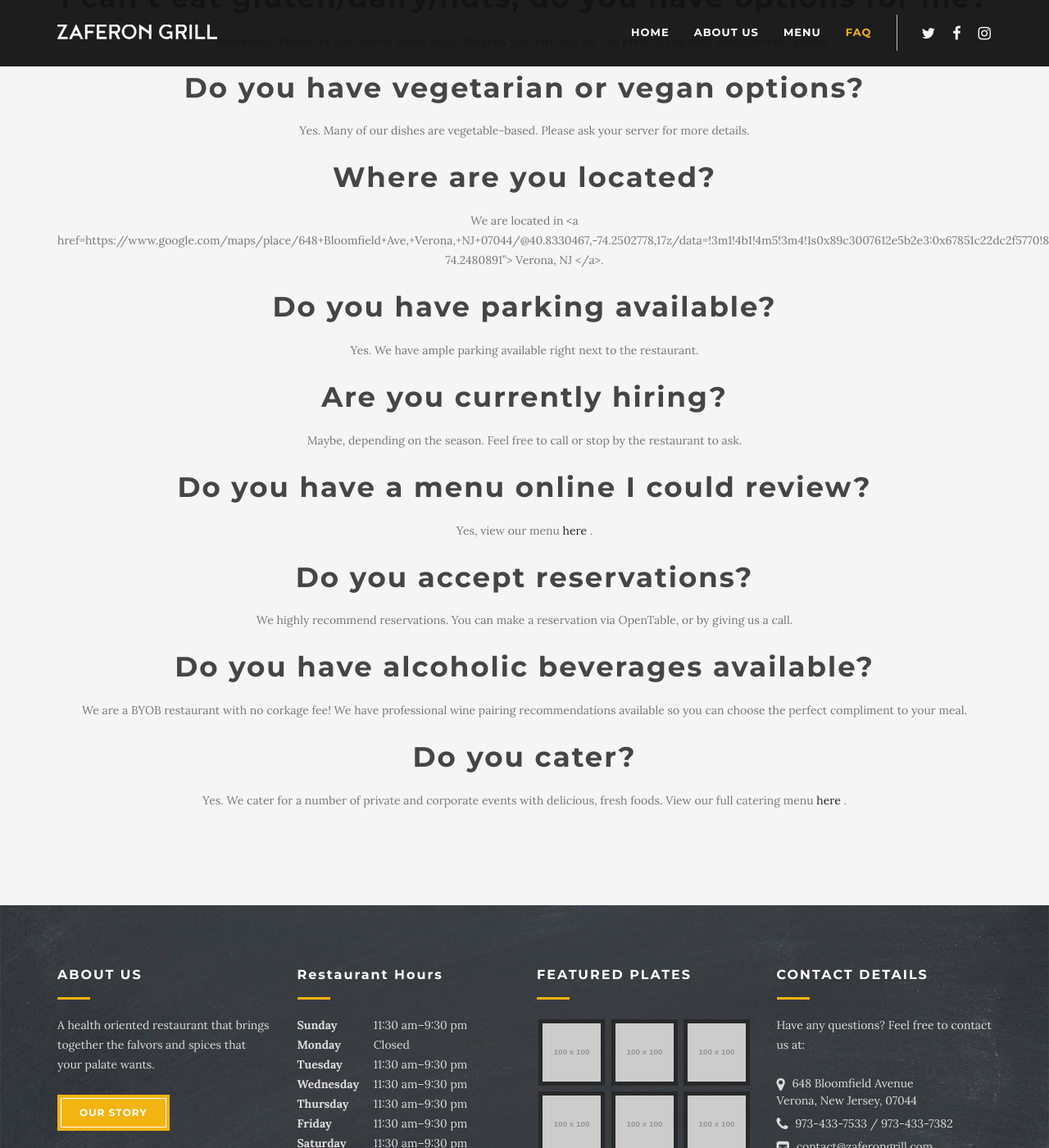
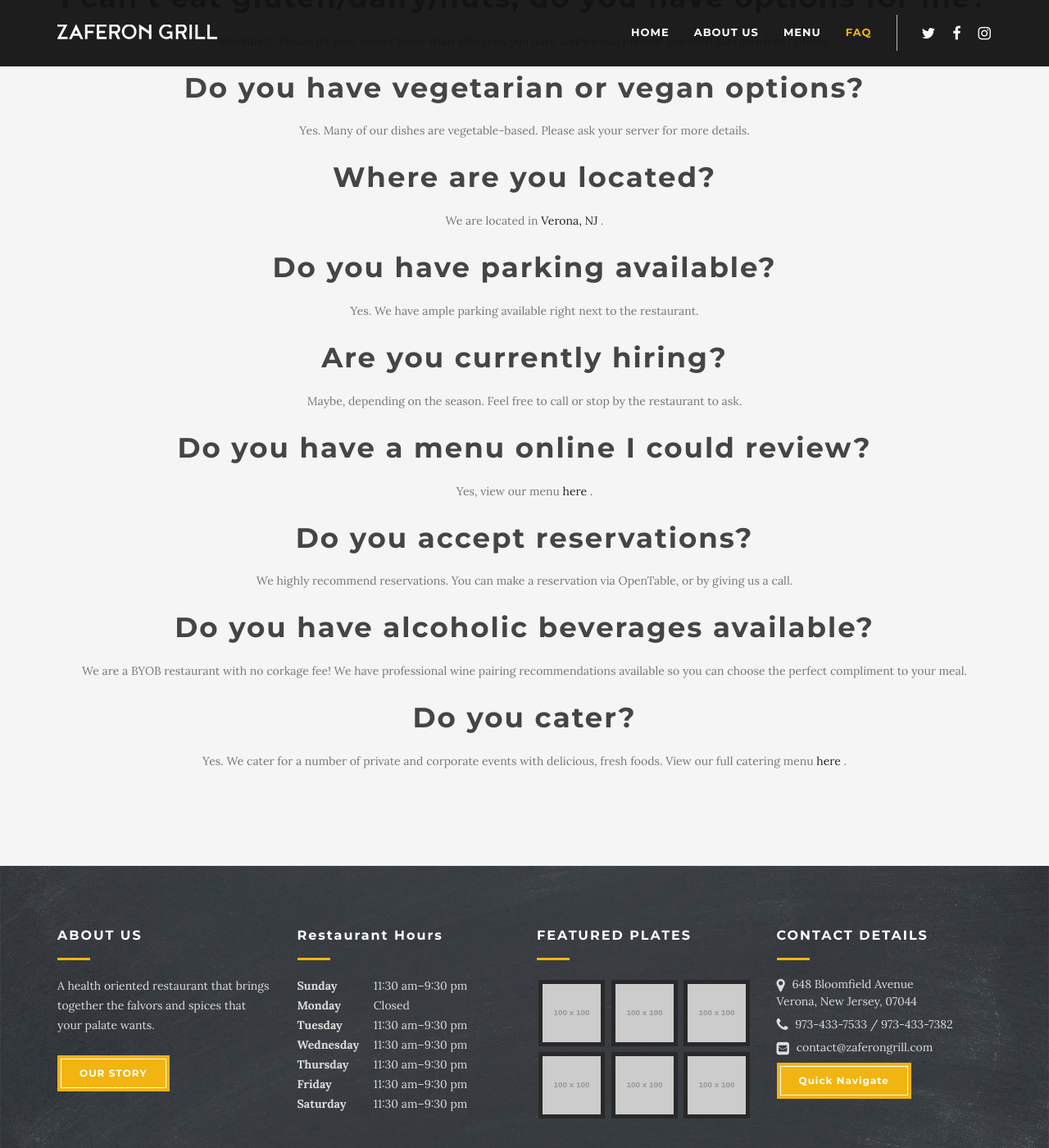
Before and after one commit to maggiomaressoftware/zaferonGrill, a Jekyll site: the page built from faq.html, in a window 1280 px wide and 1400 px high, scrolled down 759 px. Shown: the whole window at 82% size. Built offline with Jekyll 4.4.1, drawn with Linux system fonts in a browser that asks for light colours; nearby versions of some CDN libraries.

Commit message:
faq and loader.html added

```diff
--- a/_config.yml
+++ b/_config.yml
@@ -8,12 +8,11 @@
 # Site settings
 title: Zaferon Grill
 email: contact@zaferongrill.com
-description: > # this means to ignore newlines until "baseurl:"
+description: > # this means to ignore newlines until the next key
   Mediterranean-Inspired American Bistro.
 #baseurl:  /zaferonGrill # the subpath of your site, e.g. /blog
 url: http://zaferongrill.com
-#twitter_username: jekyllrb
-#github_username:  jekyll
+twitter_username: zaferongrill
 instagram_username: zaferongrill
 facebook_username: ZafreonGrill # this was created with a spelling error
 
--- a/_includes/faq.md
+++ b/_includes/faq.md
@@ -10,7 +10,7 @@ Yes. Many of our dishes are vegetable-based. Please ask your server for
 more details.
 
 ## Where are you located?
-We are located in <a href=https://www.google.com/maps/place/648+Bloomfield+Ave,+Verona,+NJ+07044/@40.8330467,-74.2502778,17z/data=!3m1!4b1!4m5!3m4!1s0x89c3007612e5b2e3:0x67851c22dc2f5770!8m2!3d40.8330467!4d-74.2480891"> Verona, NJ </a>.
+We are located in <a href="https://www.google.com/maps/place/648+Bloomfield+Ave,+Verona,+NJ+07044/@40.8330467,-74.2502778,17z/data=!3m1!4b1!4m5!3m4!1s0x89c3007612e5b2e3:0x67851c22dc2f5770!8m2!3d40.8330467!4d-74.2480891"> Verona, NJ </a>.
 
 ## Do you have parking available?
 Yes. We have ample parking available right next to the restaurant.
--- a/_includes/footer/contact-details.html
+++ b/_includes/footer/contact-details.html
@@ -1,6 +1,4 @@
 <h4>CONTACT DETAILS</h4>
-
-<p>Have any questions? Feel free to contact us at:</p>
 
 <p class="contact_info"><i class="fa fa-map-marker"></i>
   <a href="https://www.google.com/maps/place/648+Bloomfield+Ave,+Verona,+NJ+07044/@40.8330467,-74.2502778,17z/data=!3m1!4b1!4m5!3m4!1s0x89c3007612e5b2e3:0x67851c22dc2f5770!8m2!3d40.8330467!4d-74.2480891"> 648 Bloomfield Avenue <br/> Verona, New Jersey, 07044
@@ -10,3 +8,6 @@
 <p class="contact_info"><i class="fa fa-phone"></i> 973-433-7533 / 973-433-7382</p>
 
 <p class="contact_info"><i class="fa fa-envelope-square"></i> <a href="mailto:contact@restaurant.com">contact@zaferongrill.com</a></p>
+
+<a href="https://www.google.com/maps/place/648+Bloomfield+Ave,+Verona,+NJ+07044/@40.8330467,-74.2502778,17z/data=!3m1!4b1!4m5!3m4!1s0x89c3007612e5b2e3:0x67851c22dc2f5770!8m2!3d40.8330467!4d-74.2480891"
+ class="btn btn-lg btn-yellow-x-small scrool">Quick Navigate</a>
--- /dev/null
+++ b/_includes/loader.html
@@ -0,0 +1,9 @@
+<!--begin loader -->
+<div id="loader">
+  <div class="sk-three-bounce">
+        <div class="sk-child sk-bounce1"></div>
+        <div class="sk-child sk-bounce2"></div>
+        <div class="sk-child sk-bounce3"></div>
+  </div>
+</div>
+<!--end loader -->
--- a/_layouts/default.html
+++ b/_layouts/default.html
@@ -6,6 +6,8 @@
   <body>
 
     {% include header.html %}
+
+    {% include loader.html %}
 
     <!-- Abstract hero section with variables for each page -->
     {% include hero.html  %}
--- a/_layouts/home.html
+++ b/_layouts/home.html
@@ -6,6 +6,8 @@
   <body>
 
     {% include header.html %}
+
+    {% include loader.html %}
 
     {{content}}
 
```
